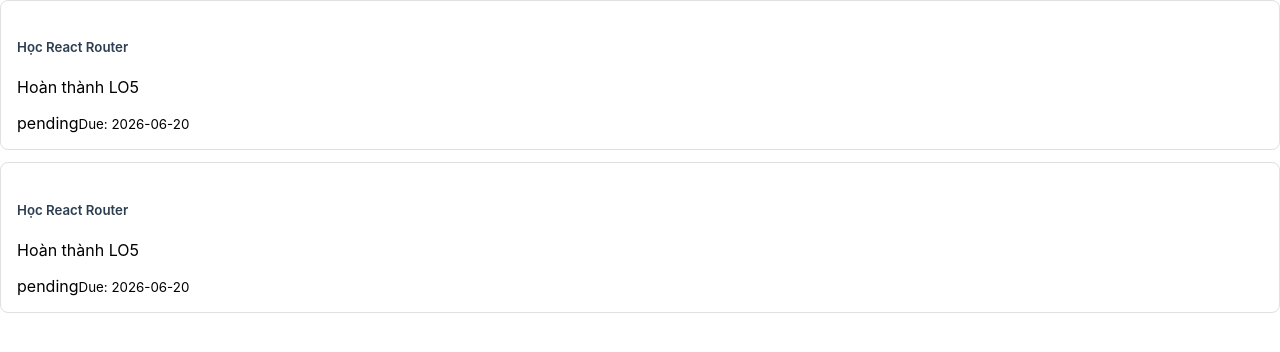
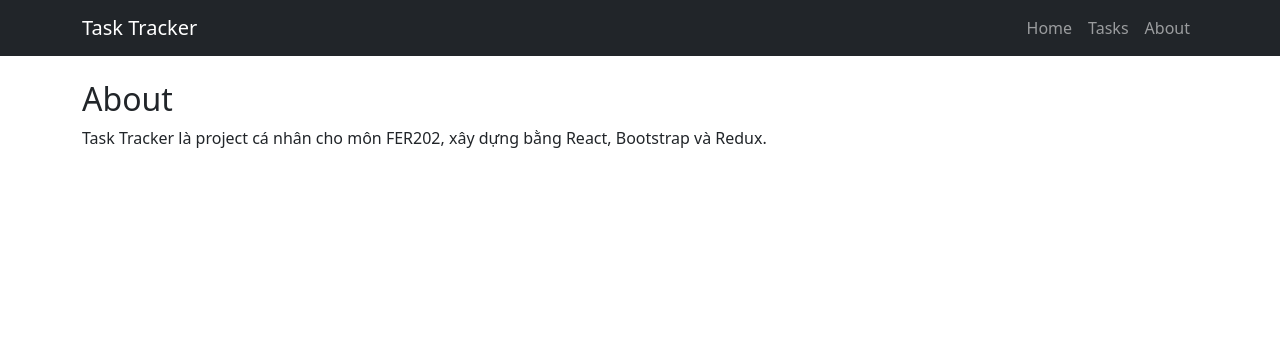
Before and after one commit to KieuDuc179/Task_Tracker, a React (Create React App) app: page /about in a window 1280 px wide. Shown: the top 352 px of the page. Built offline with nearby package versions, Linux system fonts and the light colour scheme.

Commit message:
Implement React Router with Home, Feature, and About routes (LO5)

```diff
--- a/package.json
+++ b/package.json
@@ -3,12 +3,17 @@
   "version": "0.1.0",
   "private": true,
   "dependencies": {
+    "@reduxjs/toolkit": "^2.12.0",
     "@testing-library/dom": "^10.4.1",
     "@testing-library/jest-dom": "^6.9.1",
     "@testing-library/react": "^16.3.2",
     "@testing-library/user-event": "^13.5.0",
+    "bootstrap": "^5.3.8",
     "react": "^19.2.7",
+    "react-bootstrap": "^2.10.10",
     "react-dom": "^19.2.7",
+    "react-redux": "^9.3.0",
+    "react-router-dom": "^7.18.1",
     "react-scripts": "5.0.1",
     "web-vitals": "^2.1.4"
   },
--- a/src/App.js
+++ b/src/App.js
@@ -1,20 +1,24 @@
-import TaskItemFunctional from './components/TaskItemFunctional';
-import TaskItemClass from './components/TaskItemClass';
-
-const sampleTask = {
-  id: 1,
-  title: 'Học React Router',
-  description: 'Hoàn thành LO5',
-  status: 'pending',
-  dueDate: '2026-06-20',
-};
+import { BrowserRouter, Routes, Route } from 'react-router-dom';
+import { Container } from 'react-bootstrap';
+import AppNavbar from './components/AppNavbar';
+import Home from './pages/Home';
+import Feature from './pages/Feature';
+import About from './pages/About';
 
 function App() {
   return (
-    <div className="App">
-      <TaskItemFunctional task={sampleTask} />
-      <TaskItemClass task={sampleTask} />
-    </div>
+    <BrowserRouter>
+      <div className="App">
+        <AppNavbar />
+        <Container>
+          <Routes>
+            <Route path="/" element={<Home />} />
+            <Route path="/feature" element={<Feature />} />
+            <Route path="/about" element={<About />} />
+          </Routes>
+        </Container>
+      </div>
+    </BrowserRouter>
   );
 }
 
--- a/src/components/AppNavbar.js
+++ b/src/components/AppNavbar.js
@@ -1,17 +1,18 @@
 import React from 'react';
 import { Navbar, Nav, Container } from 'react-bootstrap';
+import { Link } from 'react-router-dom';
 
 const AppNavbar = () => {
   return (
     <Navbar bg="dark" variant="dark" expand="lg" className="mb-4">
       <Container>
-        <Navbar.Brand href="/">Task Tracker</Navbar.Brand>
+        <Navbar.Brand as={Link} to="/">Task Tracker</Navbar.Brand>
         <Navbar.Toggle aria-controls="main-navbar" />
         <Navbar.Collapse id="main-navbar">
           <Nav className="ms-auto">
-            <Nav.Link href="/">Home</Nav.Link>
-            <Nav.Link href="/feature">Tasks</Nav.Link>
-            <Nav.Link href="/about">About</Nav.Link>
+            <Nav.Link as={Link} to="/">Home</Nav.Link>
+            <Nav.Link as={Link} to="/feature">Tasks</Nav.Link>
+            <Nav.Link as={Link} to="/about">About</Nav.Link>
           </Nav>
         </Navbar.Collapse>
       </Container>
--- a/src/index.js
+++ b/src/index.js
@@ -3,6 +3,7 @@ import ReactDOM from 'react-dom/client';
 import './index.css';
 import App from './App';
 import reportWebVitals from './reportWebVitals';
+import 'bootstrap/dist/css/bootstrap.min.css';
 
 const root = ReactDOM.createRoot(document.getElementById('root'));
 root.render(
--- /dev/null
+++ b/src/pages/About.js
@@ -0,0 +1,12 @@
+import React from 'react';
+
+const About = () => {
+  return (
+    <div>
+      <h2>About</h2>
+      <p>Task Tracker là project cá nhân cho môn FER202, xây dựng bằng React, Bootstrap và Redux.</p>
+    </div>
+  );
+};
+
+export default About;
--- /dev/null
+++ b/src/pages/Feature.js
@@ -0,0 +1,14 @@
+import React from 'react';
+import TaskList from '../components/TaskList';
+import sampleTasks from '../data/sampleTasks';
+
+const Feature = () => {
+  return (
+    <div>
+      <h2 className="mb-3">Task List</h2>
+      <TaskList tasks={sampleTasks} />
+    </div>
+  );
+};
+
+export default Feature;
--- /dev/null
+++ b/src/pages/Home.js
@@ -0,0 +1,12 @@
+import React from 'react';
+
+const Home = () => {
+  return (
+    <div>
+      <h2>Welcome to Task Tracker</h2>
+      <p>Quản lý công việc cá nhân dành cho bạn.</p>
+    </div>
+  );
+};
+
+export default Home;
```
Also changed, not shown: 1 other file (tests, documents, lock files or other folders).
